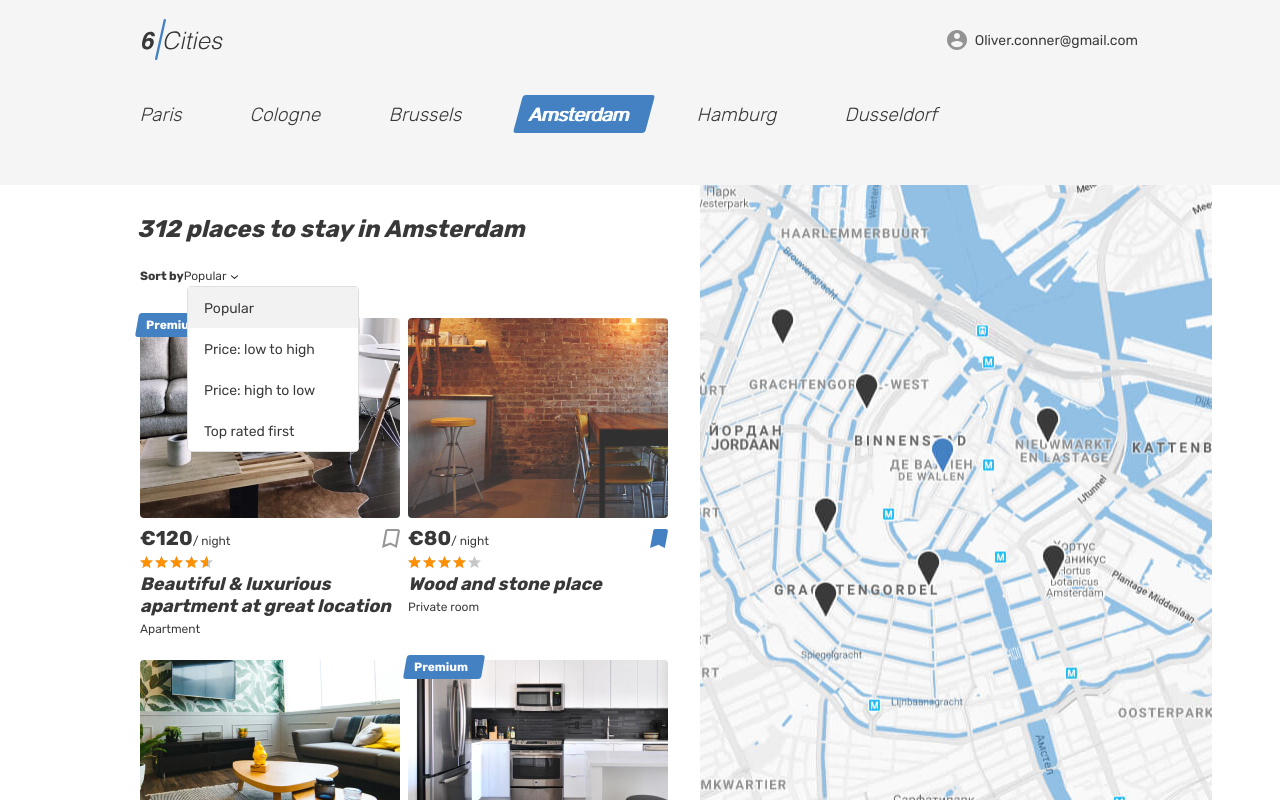
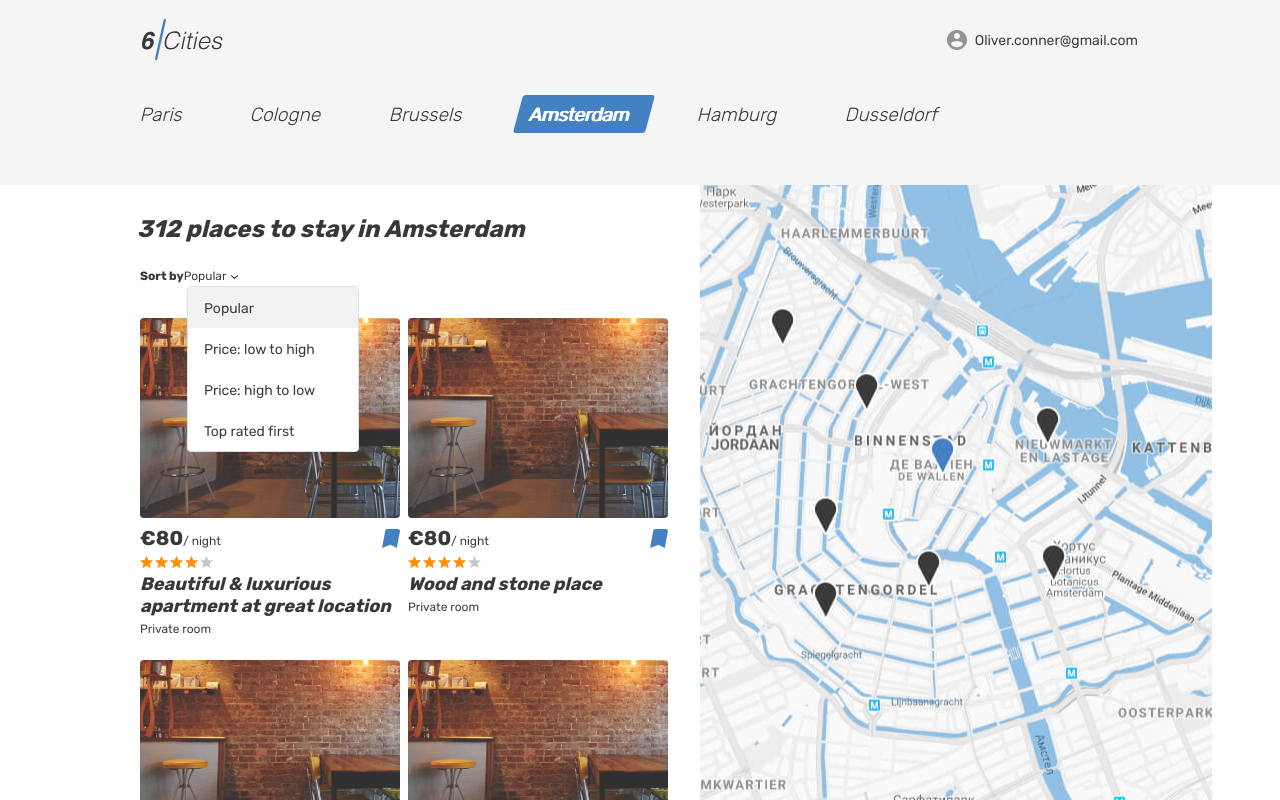
Before and after one commit to VitalyIonov/468109-six-cities-2, a React app: page / in a window 1280 px wide. Built offline with nearby package versions, Linux system fonts and the light colour scheme.

Commit message:
Добавляет PropTypes к проекту

```diff
--- a/package.json
+++ b/package.json
@@ -25,6 +25,7 @@
     "node": "10"
   },
   "dependencies": {
+    "prop-types": "15.7.2",
     "react": "16.10.2",
     "react-dom": "16.10.2"
   }
--- a/src/components/App.jsx
+++ b/src/components/App.jsx
@@ -1,6 +1,7 @@
 import React, {Fragment} from 'react';
+import PropTypes from 'prop-types';
 
-const App = () => (
+const App = ({realty}) => (
   <Fragment>
     <div style={{"display": `none`}}>
       <svg xmlns="http://www.w3.org/2000/svg">
@@ -106,42 +107,8 @@
                 {/* </select>*/}
               </form>
               <div className="cities__places-list places__list tabs__content">
-                <article className="cities__place-card place-card">
-                  <div className="place-card__mark">
-                    <span>Premium</span>
-                  </div>
-                  <div className="cities__image-wrapper place-card__image-wrapper">
-                    <a href="#">
-                      <img className="place-card__image" src="img/apartment-01.jpg" width="260" height="200" alt="Place image" />
-                    </a>
-                  </div>
-                  <div className="place-card__info">
-                    <div className="place-card__price-wrapper">
-                      <div className="place-card__price">
-                        <b className="place-card__price-value">&euro;120</b>
-                        <span className="place-card__price-text">&#47;&nbsp;night</span>
-                      </div>
-                      <button className="place-card__bookmark-button button" type="button">
-                        <svg className="place-card__bookmark-icon" width="18" height="19">
-                          <use xlinkHref="#icon-bookmark"></use>
-                        </svg>
-                        <span className="visually-hidden">To bookmarks</span>
-                      </button>
-                    </div>
-                    <div className="place-card__rating rating">
-                      <div className="place-card__stars rating__stars">
-                        <span style={{"width": `93%`}}></span>
-                        <span className="visually-hidden">Rating</span>
-                      </div>
-                    </div>
-                    <h2 className="place-card__name">
-                      <a href="#">Beautiful &amp; luxurious apartment at great location</a>
-                    </h2>
-                    <p className="place-card__type">Apartment</p>
-                  </div>
-                </article>
-
-                <article className="cities__place-card place-card">
+                {realty && realty.map((item) => (
+                  <article key={item} className="cities__place-card place-card">
                     <div className="cities__image-wrapper place-card__image-wrapper">
                       <a href="#">
                         <img className="place-card__image" src="img/room.jpg" width="260" height="200" alt="Place image" />
@@ -167,110 +134,12 @@
                         </div>
                       </div>
                       <h2 className="place-card__name">
-                      <a href="#">Wood and stone place</a>
+                        <a href="#">{item}</a>
                       </h2>
                       <p className="place-card__type">Private room</p>
                     </div>
                   </article>
-
-                <article className="cities__place-card place-card">
-                  <div className="cities__image-wrapper place-card__image-wrapper">
-                    <a href="#">
-                      <img className="place-card__image" src="img/apartment-02.jpg" width="260" height="200" alt="Place image" />
-                    </a>
-                  </div>
-                  <div className="place-card__info">
-                    <div className="place-card__price-wrapper">
-                      <div className="place-card__price">
-                        <b className="place-card__price-value">&euro;132</b>
-                        <span className="place-card__price-text">&#47;&nbsp;night</span>
-                      </div>
-                      <button className="place-card__bookmark-button button" type="button">
-                        <svg className="place-card__bookmark-icon" width="18" height="19">
-                          <use xlinkHref="#icon-bookmark"></use>
-                        </svg>
-                        <span className="visually-hidden">To bookmarks</span>
-                      </button>
-                    </div>
-                    <div className="place-card__rating rating">
-                      <div className="place-card__stars rating__stars">
-                        <span style={{"width": `80%`}}></span>
-                        <span className="visually-hidden">Rating</span>
-                      </div>
-                    </div>
-                    <h2 className="place-card__name">
-                      <a href="#">Canal View Prinsengracht</a>
-                    </h2>
-                    <p className="place-card__type">Apartment</p>
-                  </div>
-                </article>
-
-                <article className="cities__place-card place-card">
-                  <div className="place-card__mark">
-                    <span>Premium</span>
-                  </div>
-                  <div className="cities__image-wrapper place-card__image-wrapper">
-                    <a href="#">
-                      <img className="place-card__image" src="img/apartment-03.jpg" width="260" height="200" alt="Place image" />
-                    </a>
-                  </div>
-                  <div className="place-card__info">
-                    <div className="place-card__price-wrapper">
-                      <div className="place-card__price">
-                        <b className="place-card__price-value">&euro;180</b>
-                        <span className="place-card__price-text">&#47;&nbsp;night</span>
-                      </div>
-                      <button className="place-card__bookmark-button button" type="button">
-                        <svg className="place-card__bookmark-icon" width="18" height="19">
-                          <use xlinkHref="#icon-bookmark"></use>
-                        </svg>
-                        <span className="visually-hidden">To bookmarks</span>
-                      </button>
-                    </div>
-                    <div className="place-card__rating rating">
-                      <div className="place-card__stars rating__stars">
-                        <span style={{"width": `100%`}}></span>
-                        <span className="visually-hidden">Rating</span>
-                      </div>
-                    </div>
-                    <h2 className="place-card__name">
-                      <a href="#">Nice, cozy, warm big bed apartment</a>
-                    </h2>
-                    <p className="place-card__type">Apartment</p>
-                  </div>
-                </article>
-
-                <article className="cities__place-card place-card">
-                  <div className="cities__image-wrapper place-card__image-wrapper">
-                    <a href="#">
-                      <img className="place-card__image" src="img/room.jpg" width="260" height="200" alt="Place image" />
-                    </a>
-                  </div>
-                  <div className="place-card__info">
-                    <div className="place-card__price-wrapper">
-                      <div className="place-card__price">
-                        <b className="place-card__price-value">&euro;80</b>
-                        <span className="place-card__price-text">&#47;&nbsp;night</span>
-                      </div>
-                      <button className="place-card__bookmark-button place-card__bookmark-button--active button" type="button">
-                        <svg className="place-card__bookmark-icon" width="18" height="19">
-                          <use xlinkHref="#icon-bookmark-active"></use>
-                        </svg>
-                        <span className="visually-hidden">In bookmarks</span>
-                      </button>
-                    </div>
-                    <div className="place-card__rating rating">
-                      <div className="place-card__stars rating__stars">
-                        <span style={{"width": `80%`}}></span>
-                        <span className="visually-hidden">Rating</span>
-                      </div>
-                    </div>
-                    <h2 className="place-card__name">
-                      <a href="#">Wood and stone place</a>
-                    </h2>
-                    <p className="place-card__type">Private room</p>
-                  </div>
-                </article>
+                ))}
               </div>
             </section>
             <div className="cities__right-section">
@@ -283,4 +152,8 @@
   </Fragment>
 );
 
+App.propTypes = {
+  realty: PropTypes.arrayOf(PropTypes.string).isRequired
+};
+
 export default App;
--- a/src/index.js
+++ b/src/index.js
@@ -6,7 +6,16 @@
 const container = document.getElementById(`root`);
 
 const init = () => {
-  ReactDOM.render(<App />, container);
+  ReactDOM.render(
+      <App
+        realty={[
+          `Beautiful & luxurious apartment at great location`,
+          `Wood and stone place`,
+          `Canal View Prinsengracht`,
+          `Nice, cozy, warm big bed apartment`]}
+      />,
+      container
+  );
 };
 
 init();
```
Also changed, not shown: 1 other file (tests, documents, lock files or other folders). Lines whose indentation alone changed are shown as unchanged.
